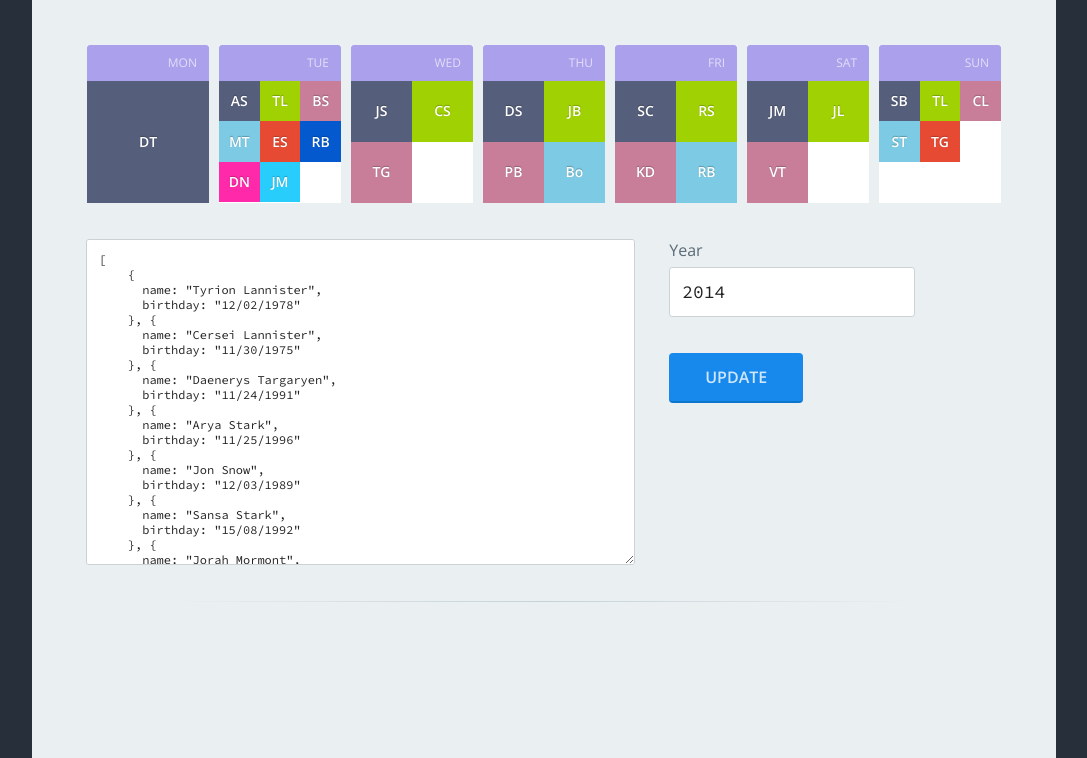
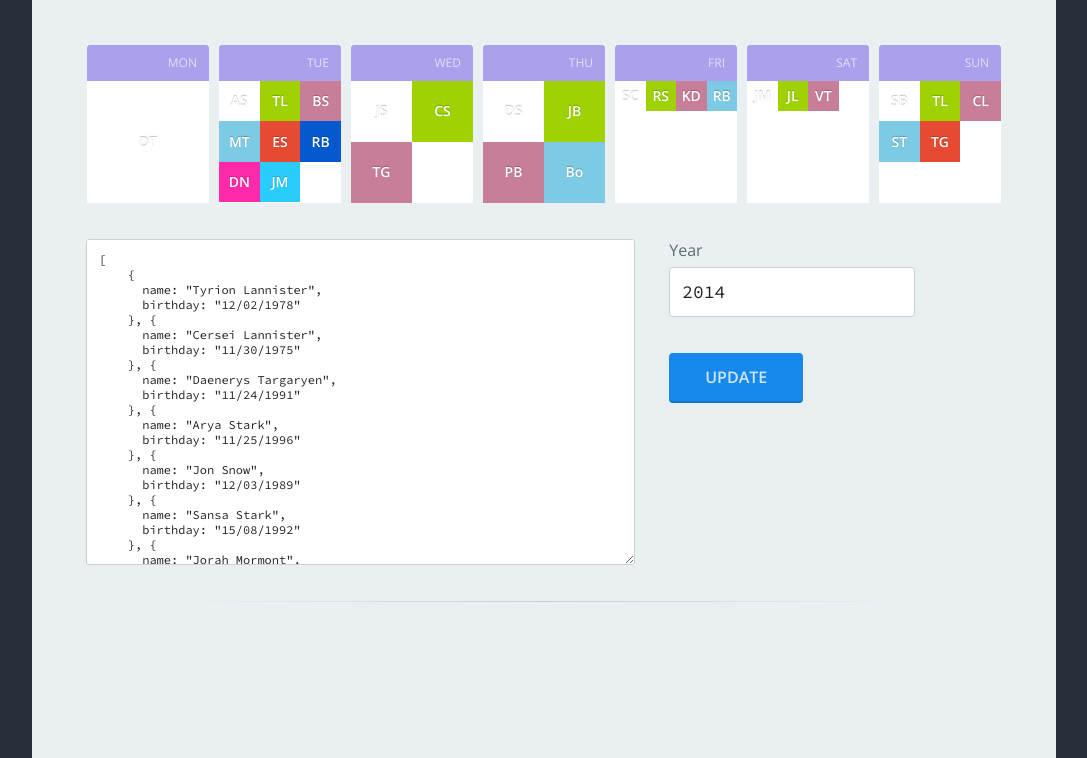
Before and after one commit to shishirarora3/calender, a plain HTML site: page index.html in a window 1280 px wide. Shown: the part 992-1750 px from the top of the page, without its empty margins (96-1183 px from the left). Drawn offline with nearby package versions, Linux system fonts and the light colour scheme.

Commit message:
removed css solution

```diff
--- a/css/main.css
+++ b/css/main.css
@@ -164,33 +164,7 @@ body {
     float: left;
 }
 //with less or scss through loop
-.day__person:first-child:nth-last-child(1){
-    width: 100%;
-    height: 100%;
-}
-.day__person:first-child:nth-last-child(-4n+4), .day__person:first-child:nth-last-child(-4n+4)~.day__person,
-.day__person:first-child:nth-last-child(-4n+5), .day__person:first-child:nth-last-child(-4n+5)~.day__person,
-.day__person:first-child:nth-last-child(-4n+6), .day__person:first-child:nth-last-child(-4n+6)~.day__person,
-.day__person:first-child:nth-last-child(-4n+7), .day__person:first-child:nth-last-child(-4n+7)~.day__person,
-.day__person:first-child:nth-last-child(-4n+8), .day__person:first-child:nth-last-child(-4n+8)~.day__person{
-    width: 25%;
-    height: 25%;
-}
-.day__person:first-child:nth-last-child(-3n+3), .day__person:first-child:nth-last-child(-3n+3)~.day__person,
-.day__person:first-child:nth-last-child(-3n+4), .day__person:first-child:nth-last-child(-3n+4)~.day__person,
-.day__person:first-child:nth-last-child(-3n+5), .day__person:first-child:nth-last-child(-3n+5)~.day__person,
-.day__person:first-child:nth-last-child(-3n+6), .day__person:first-child:nth-last-child(-3n+6)~.day__person{
 
-    width: 33.333%;
-    height: 33.333%;
-}
-.day__person:first-child:nth-last-child(-2n+2), .day__person:first-child:nth-last-child(-2n+2)~.day__person,
-.day__person:first-child:nth-last-child(-2n+3), .day__person:first-child:nth-last-child(-2n+3)~.day__person,
-.day__person:first-child:nth-last-child(-2n+4), .day__person:first-child:nth-last-child(-2n+4)~.day__person{
-
-    width: 50%;
-    height: 50%;
-}
 
 .day__person:nth-of-type(9n + 1) {
     background: #555e7a;
```
